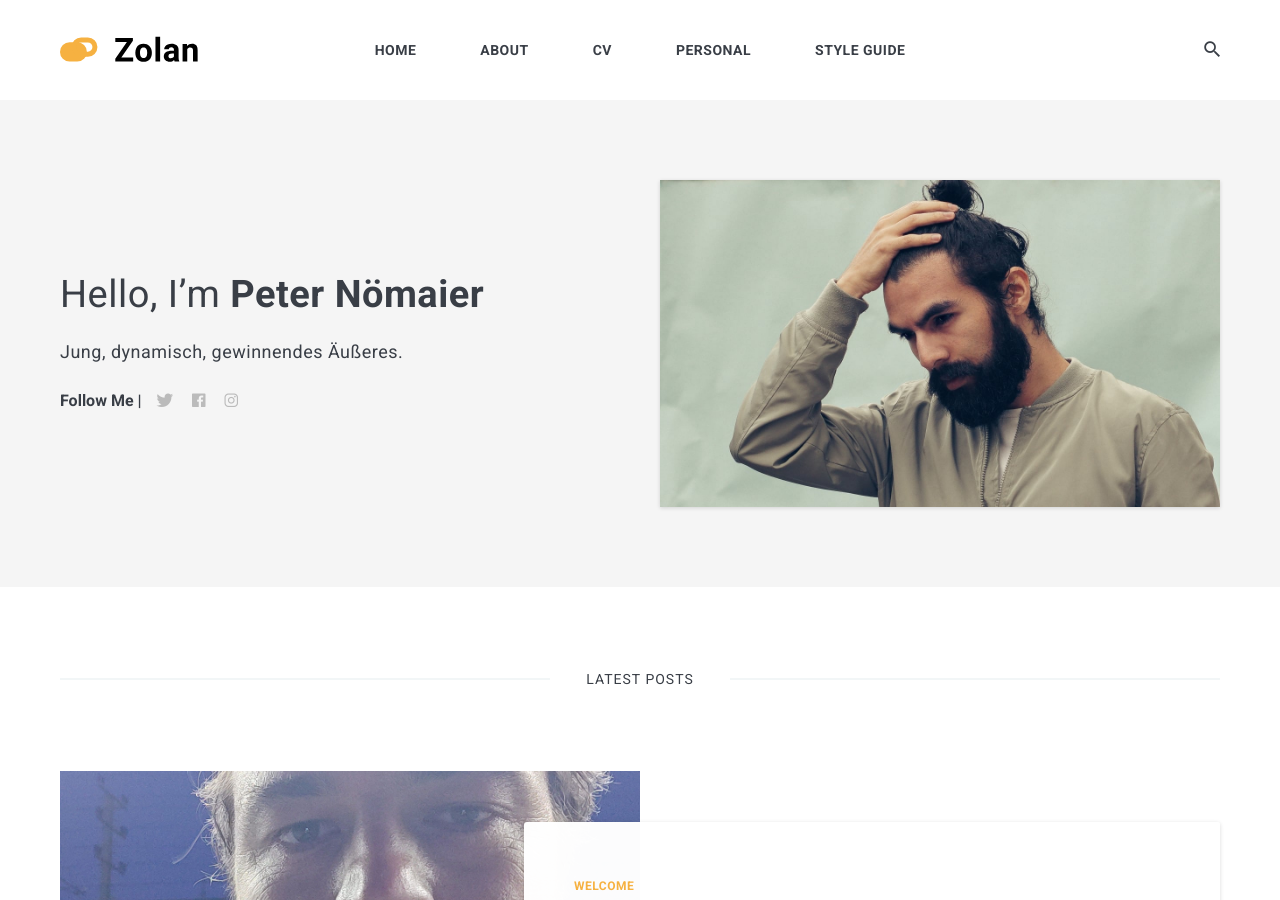
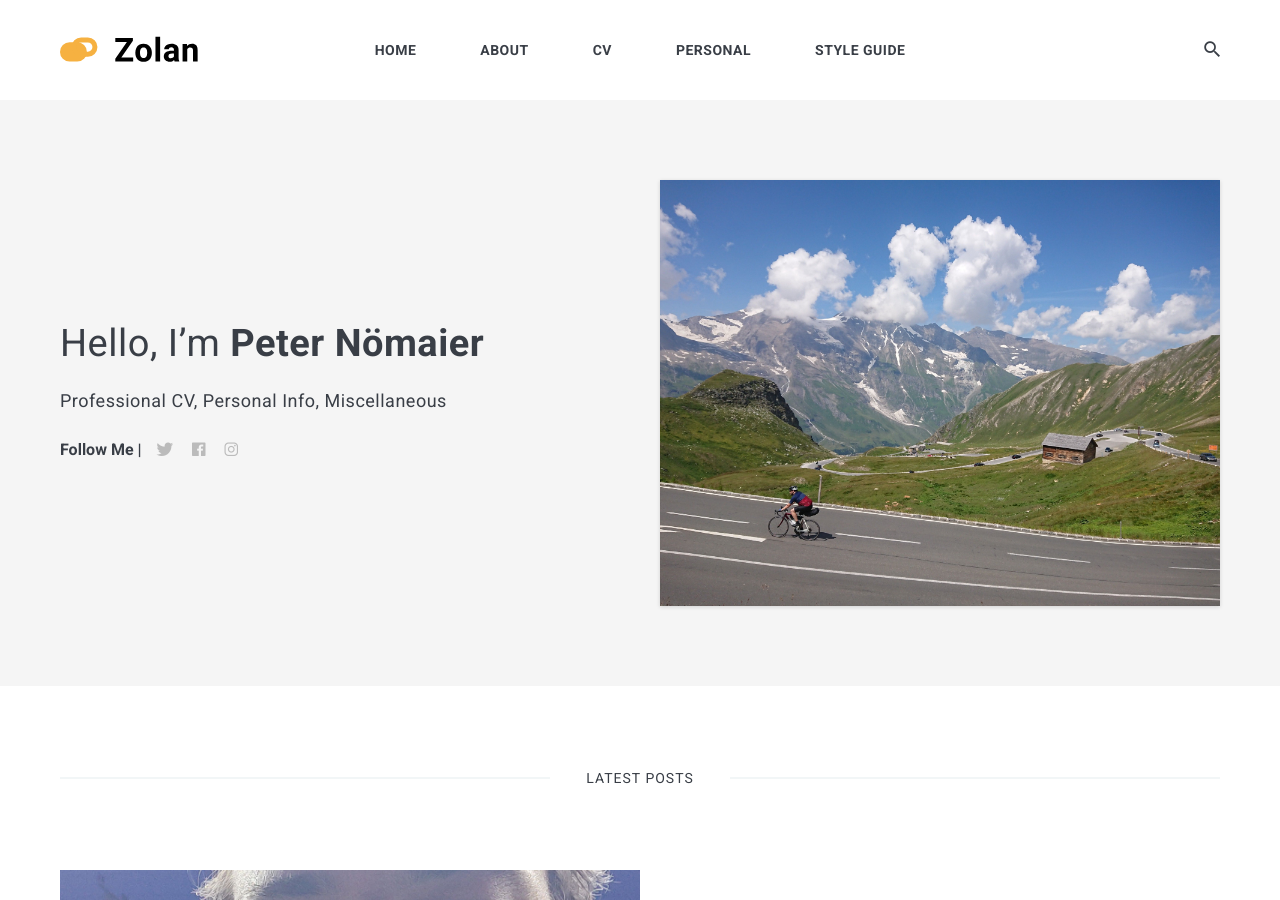
Before and after one commit to noemaier/noemaier.github.io, a Jekyll site: the page built from index.html, in a window 1280 px wide and 900 px high. Built offline with Jekyll 4.4.1, drawn with Linux system fonts in a browser that asks for light colours; nearby versions of some CDN libraries; the list of posts is cut into pages by our own code.

Commit message:
Update settings.yml

```diff
--- a/_data/settings.yml
+++ b/_data/settings.yml
@@ -2,15 +2,15 @@
 # General Site Settings
 title: Peter Nömaier
 logo: logo.svg # You can add own logo.
-description: Jung, dynamisch, gewinnendes Äußeres.
+description: Peter Noemaier CV and Personal info
 
 #-------------------------------
 # Author Settings
 author:
   name: Peter Nömaier
-  image: 01.jpg
+  image: 14.jpg
   say-hello: Hello, I’m <strong>Peter Nömaier</strong>
-  bio: Jung, dynamisch, gewinnendes Äußeres.
+  bio: Professional CV, Personal Info, Miscellaneous
 
 
 #-------------------------------
```
